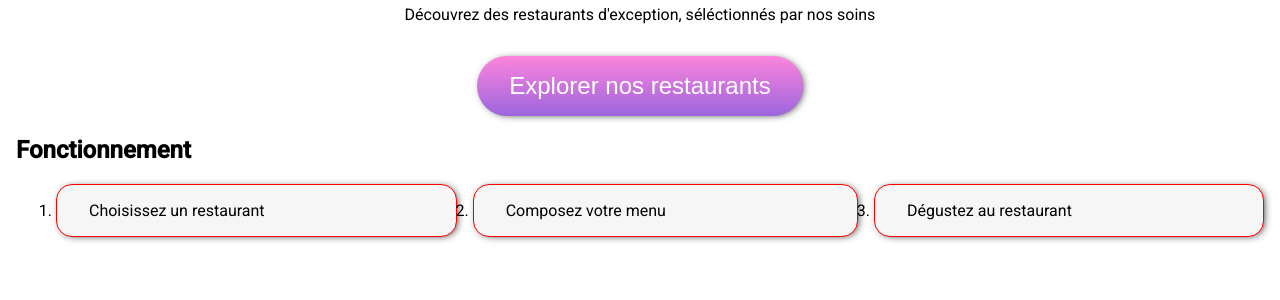
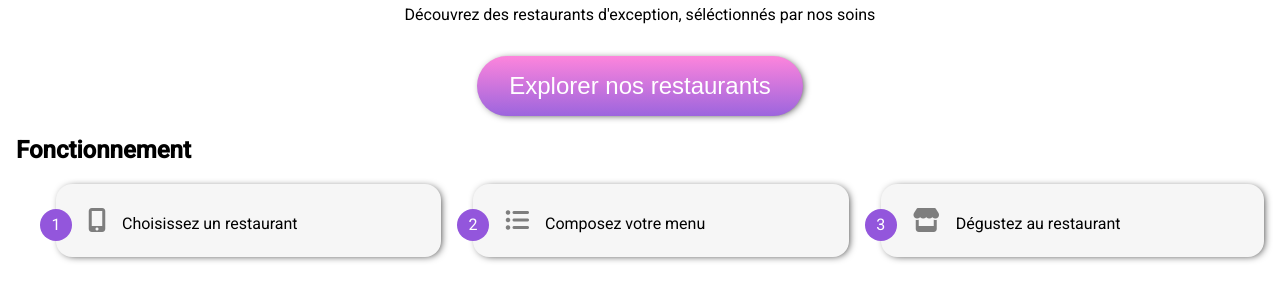
Before and after one commit to Slideur/ohmyfoodOpenclassrooms, a website: page index.html in a window 1280 px wide. Shown: the part 304-604 px from the top of the page. Drawn offline with Linux system fonts and the light colour scheme; a web font is replaced by a local one.

Commit message:
add counter to tuto bullets points

```diff
--- a/index.html
+++ b/index.html
@@ -28,9 +28,9 @@
         <section class="tuto">
             <h2>Fonctionnement</h2>
             <ol>
-                <li>Choisissez un restaurant</li>
-                <li>Composez votre menu</li>
-                <li>Dégustez au restaurant</li>
+                <li><i class="fas fa-solid fa-mobile-screen-button"></i>Choisissez un restaurant</li>
+                <li><i class="fas fa-sharp fa-solid fa-list-ul"></i>Composez votre menu</li>
+                <li><i class="fas fa-sharp fa-solid fa-store"></i>Dégustez au restaurant</li>
             </ol>
         </section>
     </main>
--- a/sass/layout/tuto.scss
+++ b/sass/layout/tuto.scss
@@ -1,25 +1,55 @@
 @use "../utils/box-shadow";
 @use "../utils/zoom";
+@use "../utils/variables";
+@use "../utils/colors";
+
+
 
 
 .tuto {
+    counter-reset: steps;
     & ol {
         display: flex;
-        flex-wrap: wrap;
-        gap: 1rem;
-        @media screen and (max-width: 800px) {
+        gap: 2rem;
+        @media screen and (max-width: 1000px) {
             flex-direction: column;
         }
     }
     & li {
+        position: relative;
+        &::before {
+            content: counter(steps);
+            counter-increment: steps;
+            color: white;
+            background-color: colors.$purple;
+            width: 2 * variables.$tuto-bullet-height;
+            height: 2 * variables.$tuto-bullet-height;
+            display: grid;
+            place-items: center;
+            //padding: 0.2rem;
+            // padding: 0.2rem 0.5rem 0.2rem 0.5rem;
+            // padding-left: 0.5rem;
+            // padding-right: 0.5rem;
+            // margin-right: 1rem;
+            border-radius: 50%;
+            position: absolute;
+            bottom: variables.$tuto-bullet-height;
+            left: -1 * variables.$tuto-bullet-height;
+
+        }
+       list-style-type: none;
        background-color: #f6f6f6;
-       padding: 1rem 2rem;
-       border: 1px solid red;
+       padding: 1.5rem 2rem;
        flex-grow: 1;
        border-radius: 1rem;
        @include box-shadow.base-shadow;
        &:hover {
         @include zoom.transform-zoom;
        }
+    & i.fas {
+        margin-right: 1rem;
+        color: colors.$lightgrey;
+        font-size: 1.5rem;
+    }
     }
 }
--- /dev/null
+++ b/sass/utils/colors.scss
@@ -0,0 +1,2 @@
+$lightgrey: #7e7e7e;
+$purple: #9356dc;
--- /dev/null
+++ b/sass/utils/variables.scss
@@ -0,0 +1 @@
+$tuto-bullet-height: 1rem;
```
Also changed, not shown: style.css, 1 other file.
